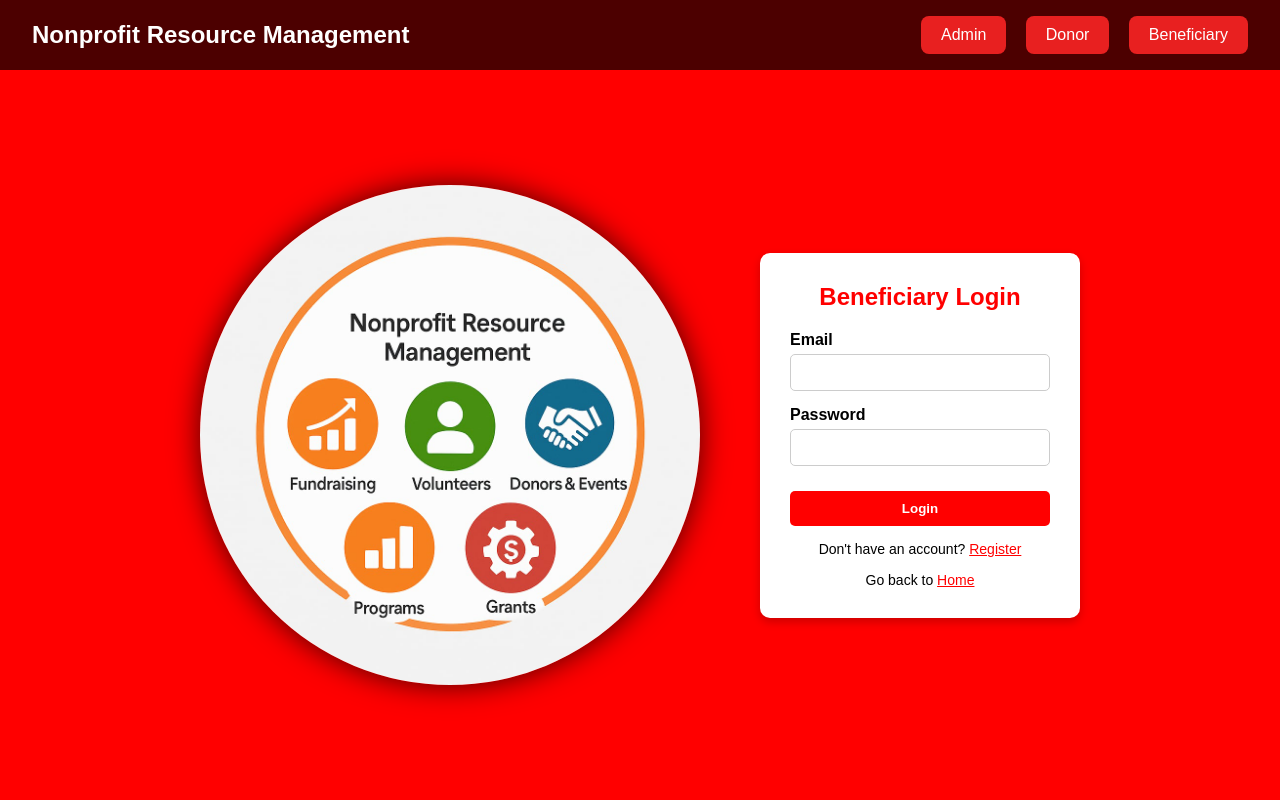
After one commit to Jologscodes/IT38B, a PHP site: page /entrep-dev/door/beneficiary_login.php in a window 1280 px wide. The commit adds this page. Run offline with PHP 8.4, Linux system fonts and the light colour scheme.

Commit message:
added beneficiary login

```diff
--- /dev/null
+++ b/door/beneficiary_login.php
@@ -0,0 +1,213 @@
+<?php
+session_start();
+require_once "../data/config.php";
+
+$email = $password = "";
+$email_err = $password_err = "";
+
+if ($_SERVER["REQUEST_METHOD"] == "POST") {
+    if (empty(trim($_POST["email"]))) {
+        $email_err = "Please enter your email.";
+    } else {
+        $email = trim($_POST["email"]);
+    }
+
+    if (empty(trim($_POST["password"]))) {
+        $password_err = "Please enter your password.";
+    } else {
+        $password = trim($_POST["password"]);
+    }
+
+    if (empty($email_err) && empty($password_err)) {
+        $sql = "SELECT id, email, password FROM beneficiaries WHERE email = :email";
+        if ($stmt = $pdo->prepare($sql)) {
+            $stmt->bindParam(":email", $email, PDO::PARAM_STR);
+            if ($stmt->execute() && $stmt->rowCount() == 1) {
+                $row = $stmt->fetch(PDO::FETCH_ASSOC);
+                if (password_verify($password, $row["password"])) {
+                    $_SESSION["beneficiary_id"] = $row["id"];
+                    $_SESSION["beneficiary_email"] = $row["email"];
+                    header("Location: beneficiary_dashboard.php");
+                    exit;
+                } else {
+                    $password_err = "Incorrect password.";
+                }
+            } else {
+                $email_err = "No account found with that email.";
+            }
+        }
+    }
+}
+?>
+
+<!DOCTYPE html>
+<html lang="en">
+<head>
+  <meta charset="UTF-8" />
+  <meta name="viewport" content="width=device-width, initial-scale=1.0"/>
+  <title>Beneficiary Login - Nonprofit Resource Management</title>
+  <style>
+    * {
+      margin: 0;
+      padding: 0;
+      box-sizing: border-box;
+    }
+
+    body, html {
+      height: 100%;
+      font-family: Arial, sans-serif;
+    }
+
+    .background {
+      background-color: red;
+      height: 100vh;
+      display: flex;
+      flex-direction: column;
+    }
+
+    .navbar {
+      display: flex;
+      justify-content: space-between;
+      align-items: center;
+      padding: 1rem 2rem;
+      background-color: rgba(0, 0, 0, 0.7);
+      color: white;
+    }
+
+    .navbar-title {
+      font-size: 1.5rem;
+      font-weight: bold;
+    }
+
+    .nav-buttons a {
+      text-decoration: none;
+      margin-left: 15px;
+    }
+
+    .btn {
+      padding: 10px 20px;
+      font-size: 1rem;
+      border: none;
+      border-radius: 8px;
+      background-color: rgb(232, 32, 32);
+      color: white;
+      cursor: pointer;
+      transition: background-color 0.3s;
+    }
+
+    .btn:hover {
+      background-color: #218838;
+    }
+
+    .content {
+      flex: 1;
+      display: flex;
+      justify-content: center;
+      align-items: center;
+    }
+
+    .login-box {
+      background: white;
+      padding: 30px;
+      border-radius: 10px;
+      width: 100%;
+      max-width: 400px;
+      box-shadow: 0px 4px 10px rgba(0,0,0,0.2);
+    }
+
+    .login-box h2 {
+      text-align: center;
+      margin-bottom: 20px;
+      color: red;
+    }
+
+    .form-group {
+      margin-bottom: 15px;
+    }
+
+    .form-group label {
+      display: block;
+      font-weight: bold;
+    }
+
+    .form-group input {
+      width: 100%;
+      padding: 10px;
+      margin-top: 5px;
+      border-radius: 5px;
+      border: 1px solid #ccc;
+    }
+
+    .form-group span {
+      color: red;
+      font-size: 0.9em;
+    }
+
+    .login-box .btn-submit {
+      width: 100%;
+      padding: 10px;
+      border: none;
+      background: red;
+      color: white;
+      font-weight: bold;
+      border-radius: 5px;
+      cursor: pointer;
+      margin-top: 10px;
+    }
+
+    .login-box .btn-submit:hover {
+      background-color: #b30000;
+    }
+
+    .text-muted {
+      text-align: center;
+      margin-top: 15px;
+      font-size: 14px;
+    }
+
+    .text-muted a {
+      color: red;
+    }
+  </style>
+</head>
+<body>
+  <div class="background">
+    <div class="navbar">
+      <div class="navbar-title">Nonprofit Resource Management</div>
+      <div class="nav-buttons">
+        <a href="admin_log.php"><button class="btn">Admin</button></a>
+        <a href="donor_login.php"><button class="btn">Donor</button></a>
+        <a href="beneficiary_login.php"><button class="btn">Beneficiary</button></a>
+      </div>
+    </div>
+
+    <div class="content">
+      <div style="display: flex; align-items: center; gap: 60px; flex-wrap: wrap; justify-content: center;">
+        <img src="../image/bg.jpg" alt="Beneficiary Image"
+          style="width: 500px; height: 500px; border-radius: 50%; object-fit: cover; box-shadow: 0 0 30px rgba(0,0,0,0.7); flex-shrink: 0;">
+
+        <form class="login-box" action="beneficiary_login.php" method="post" style="flex: 1; min-width: 320px; max-width: 450px;">
+          <h2>Beneficiary Login</h2>
+
+          <div class="form-group">
+            <label for="email">Email</label>
+            <input type="text" name="email" id="email" value="<?php echo htmlspecialchars($email); ?>" required>
+            <span><?php echo $email_err; ?></span>
+          </div>
+
+          <div class="form-group">
+            <label for="password">Password</label>
+            <input type="password" name="password" id="password" required>
+            <span><?php echo $password_err; ?></span>
+          </div>
+
+          <button type="submit" class="btn-submit">Login</button>
+
+          <p class="text-muted">Don't have an account? <a href="beneficiary_register.php">Register</a></p>
+          <p class="text-muted">Go back to <a href="../index.php">Home</a></p>
+        </form>
+      </div>
+    </div>
+  </div>
+</body>
+</html>
--- a/index.php
+++ b/index.php
@@ -107,7 +107,7 @@
       <div class="nav-buttons">
         <a href="./door/admin_log.php"><button class="btn">Admin</button></a>
         <a href="./door/donor_log.php"><button class="btn">Donor</button></a>
-        <a href="beneficiary_login.php"><button class="btn">Beneficiary</button></a>
+        <a href="./door/beneficiary_login.php"><button class="btn">Beneficiary</button></a>
       </div>
     </div>
 
```
Also changed, not shown: beneficiaries.sql (added, +62 -0 lines).
